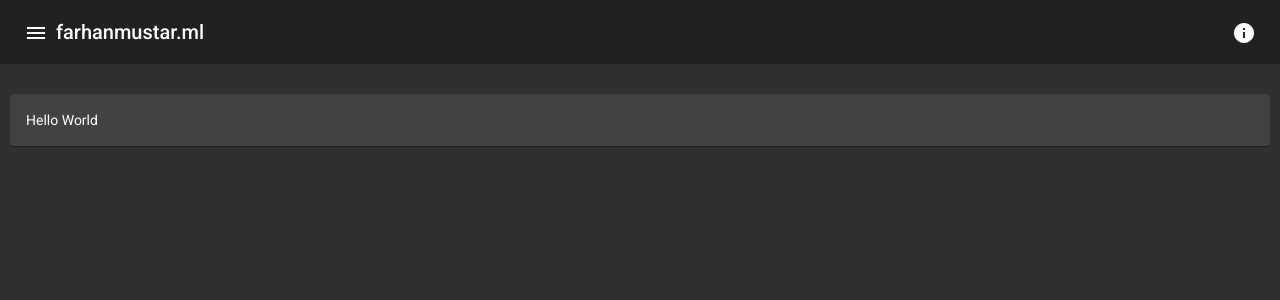
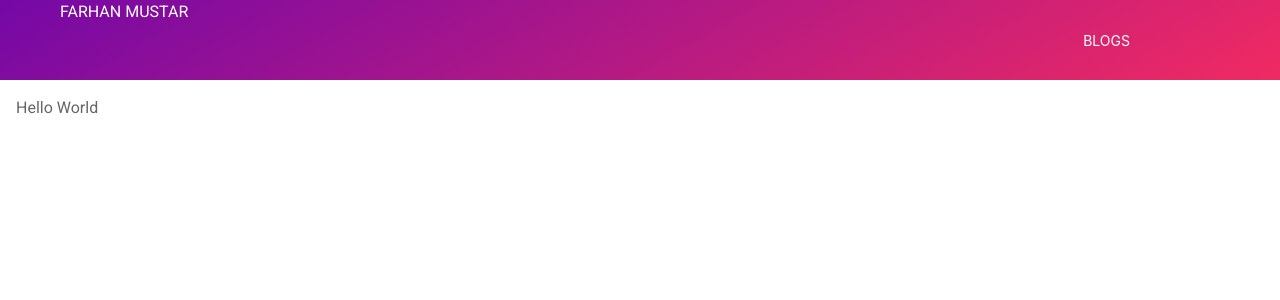
Before and after one commit to farhanmustar/farhanmustar.github.io, an Angular app: page / in a window 1280 px wide. Shown: the top 300 px of the page. Built offline with nearby package versions, Linux system fonts and the light colour scheme.

Commit message:
Remove main-menu drawer and add uikit.

```diff
--- a/angular.json
+++ b/angular.json
@@ -30,10 +30,13 @@
               "src/assets"
             ],
             "styles": [
-              "./node_modules/@angular/material/prebuilt-themes/pink-bluegrey.css",
+              "./node_modules/uikit/dist/css/uikit.min.css",
               "src/styles.scss"
             ],
-            "scripts": []
+            "scripts": [
+              "./node_modules/uikit/dist/js/uikit.min.js",
+              "./node_modules/uikit/dist/js/uikit-icons.min.js"
+            ]
           },
           "configurations": {
             "production": {
@@ -97,10 +100,13 @@
               "src/assets"
             ],
             "styles": [
-              "./node_modules/@angular/material/prebuilt-themes/pink-bluegrey.css",
+              "./node_modules/uikit/dist/css/uikit.css",
               "src/styles.scss"
             ],
-            "scripts": []
+            "scripts": [
+              "./node_modules/uikit/dist/js/uikit.js",
+              "./node_modules/uikit/dist/js/uikit-icons.js"
+            ]
           }
         },
         "lint": {
--- a/package.json
+++ b/package.json
@@ -24,15 +24,16 @@
     "@angular/router": "~10.1.6",
     "rxjs": "~6.6.0",
     "tslib": "^2.0.0",
+    "uikit": "^3.7.3",
     "zone.js": "~0.10.2"
   },
   "devDependencies": {
     "@angular-devkit/build-angular": "~0.1001.7",
     "@angular/cli": "~10.1.7",
     "@angular/compiler-cli": "~10.1.6",
-    "@types/node": "^12.11.1",
     "@types/jasmine": "~3.5.0",
     "@types/jasminewd2": "~2.0.3",
+    "@types/node": "^12.11.1",
     "codelyzer": "^6.0.0",
     "jasmine-core": "~3.6.0",
     "jasmine-spec-reporter": "~5.0.0",
--- a/src/app/app.component.html
+++ b/src/app/app.component.html
@@ -1,23 +1,34 @@
 <div class="app">
   <div class="app-header">
-    <mat-toolbar color="secondary" class="app-toolbar">
-      <button mat-icon-button aria-label="Main Menu" matTooltip="Main Menu" (click)="drawer.toggle()">
-        <mat-icon>menu</mat-icon>
-      </button>
-      <span>{{ title }}</span>
-      <span class="app-toolbar-spacer"></span>
-      <button mat-icon-button class="account-button" aria-label="Info">
-        <mat-icon>info</mat-icon>
-      </button>
-    </mat-toolbar>
+    <nav class="uk-navbar-container uk-navbar-transparent" uk-navbar>
+        <div class="uk-navbar-left">
+            <ul class="uk-navbar-nav">
+              <li class="uk-active site-title">{{ title }}</li>
+            </ul>
+        </div>
+        <div class="uk-navbar-right">
+            <ul class="uk-navbar-nav">
+                <li class="uk-parent">
+                  <a href="" class="site-navbar-text">Blogs</a>
+                  <div class="uk-navbar-dropdown">
+                    <ul class="uk-nav uk-navbar-dropdown-nav">
+                        <li class="uk-active"><a href="#">Active</a></li>
+                        <li><a href="#">Item</a></li>
+                        <li><a href="#">Item</a></li>
+                    </ul>
+                  </div>
+                </li>
+            </ul>
+            <ul class="uk-navbar-nav">
+              <a href="" class="site-navbar-text">
+                <span uk-icon="info"></span>
+              </a>
+            </ul>
+        </div>
+    </nav>
   </div>
   <div class="app-content">
-    <mat-drawer-container hasBackdrop="true" class="app-drawer">
-      <mat-drawer #drawer mode="over" class="app-main-menu"><app-main-menu></app-main-menu></mat-drawer>
-      <mat-drawer-content>
-        <router-outlet></router-outlet>
-      </mat-drawer-content>
-    </mat-drawer-container>
+    <router-outlet></router-outlet>
   </div>
   <!-- <div class="app-footer"> -->
   <!-- </div> -->
--- a/src/app/app.component.scss
+++ b/src/app/app.component.scss
@@ -29,16 +29,25 @@
   flex: 1 1 auto;
 }
 
-.app-drawer {
-  height: 100%;
-}
-
-.app-main-menu {
-  height: 100%;
-}
-
 .app .app-content {
   mat-drawer-content {
     padding: 30px 10px;
   }
 }
+
+.uk-navbar-container {
+  padding: 0px 30px;
+  background-image: linear-gradient(150deg, #7408a6, #f02a62);
+  .site-title {
+    color: white;
+  }
+  .site-navbar-text {
+    color: white;
+    &:hover, &[aria-expanded="true"] {
+      color: #b3b3b3;
+    }
+  }
+  .uk-navbar-nav {
+    margin: 0px 30px;
+  }
+}
--- a/src/app/app.component.ts
+++ b/src/app/app.component.ts
@@ -6,5 +6,5 @@ import { Component } from '@angular/core';
   styleUrls: ['./app.component.scss']
 })
 export class AppComponent {
-  title = 'farhanmustar.ml';
+  title = 'FARHAN MUSTAR';
 }
--- a/src/app/app.module.ts
+++ b/src/app/app.module.ts
@@ -11,14 +11,12 @@ import { MatSidenavModule } from '@angular/material/sidenav';
 import { MatTooltipModule } from '@angular/material/tooltip';
 import { MatCardModule } from '@angular/material/card';
 import { HomeComponent } from './home/home.component';
-import { MainMenuComponent } from './main-menu/main-menu.component';
 import { MatButtonToggleModule } from '@angular/material/button-toggle';
 
 @NgModule({
   declarations: [
     AppComponent,
     HomeComponent,
-    MainMenuComponent
   ],
   imports: [
     BrowserModule,
--- a/src/app/main-menu/main-menu.component.html
+++ /dev/null
@@ -1,4 +0,0 @@
-<mat-button-toggle-group name="main-menu" vertical="true" class="main-menu-list">
-  <mat-button-toggle value="home">Home</mat-button-toggle>
-  <mat-button-toggle value="info">Info</mat-button-toggle>
-</mat-button-toggle-group>
--- a/src/app/main-menu/main-menu.component.scss
+++ /dev/null
@@ -1,3 +0,0 @@
-.main-menu-list {
-  min-width: 300px;
-}
--- a/src/app/main-menu/main-menu.component.ts
+++ /dev/null
@@ -1,15 +0,0 @@
-import { Component, OnInit } from '@angular/core';
-
-@Component({
-  selector: 'app-main-menu',
-  templateUrl: './main-menu.component.html',
-  styleUrls: ['./main-menu.component.scss']
-})
-export class MainMenuComponent implements OnInit {
-
-  constructor() { }
-
-  ngOnInit(): void {
-  }
-
-}
```
Also changed, not shown: 2 other files (tests, documents, lock files or other folders).
